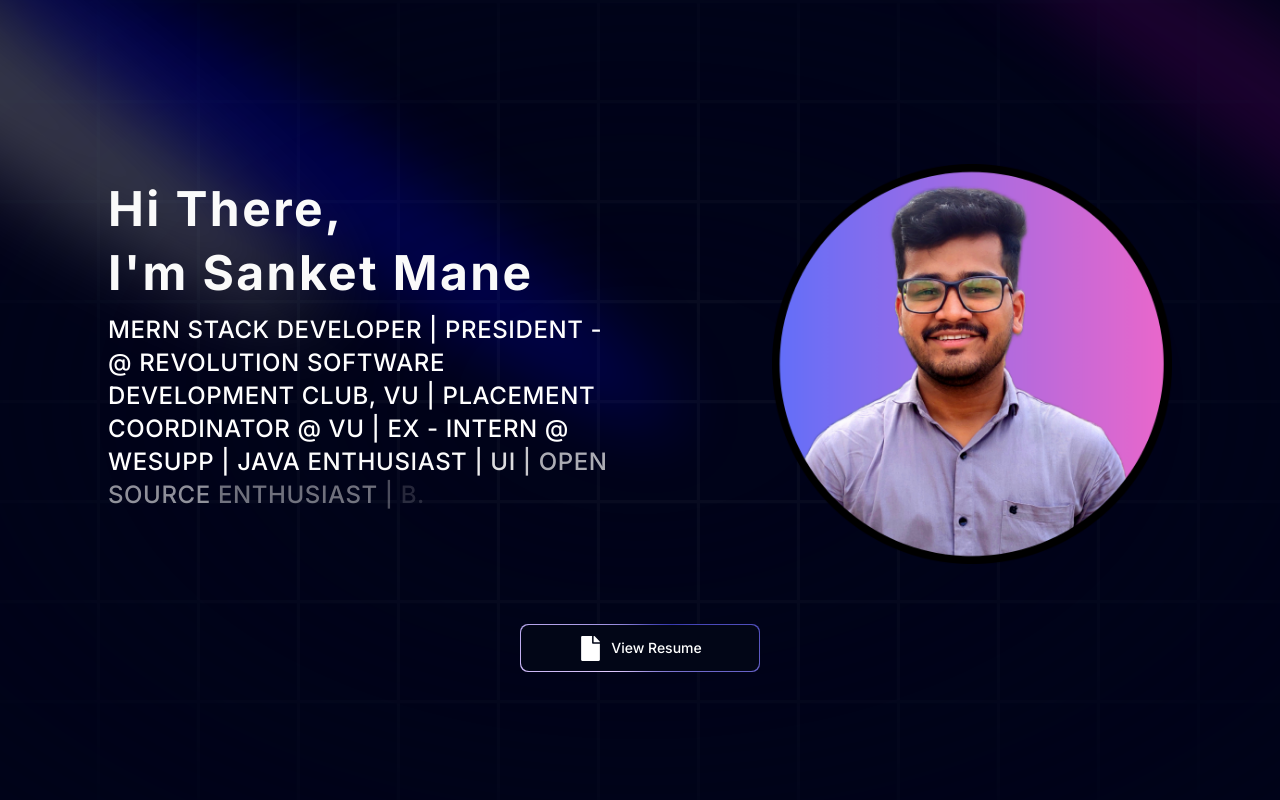
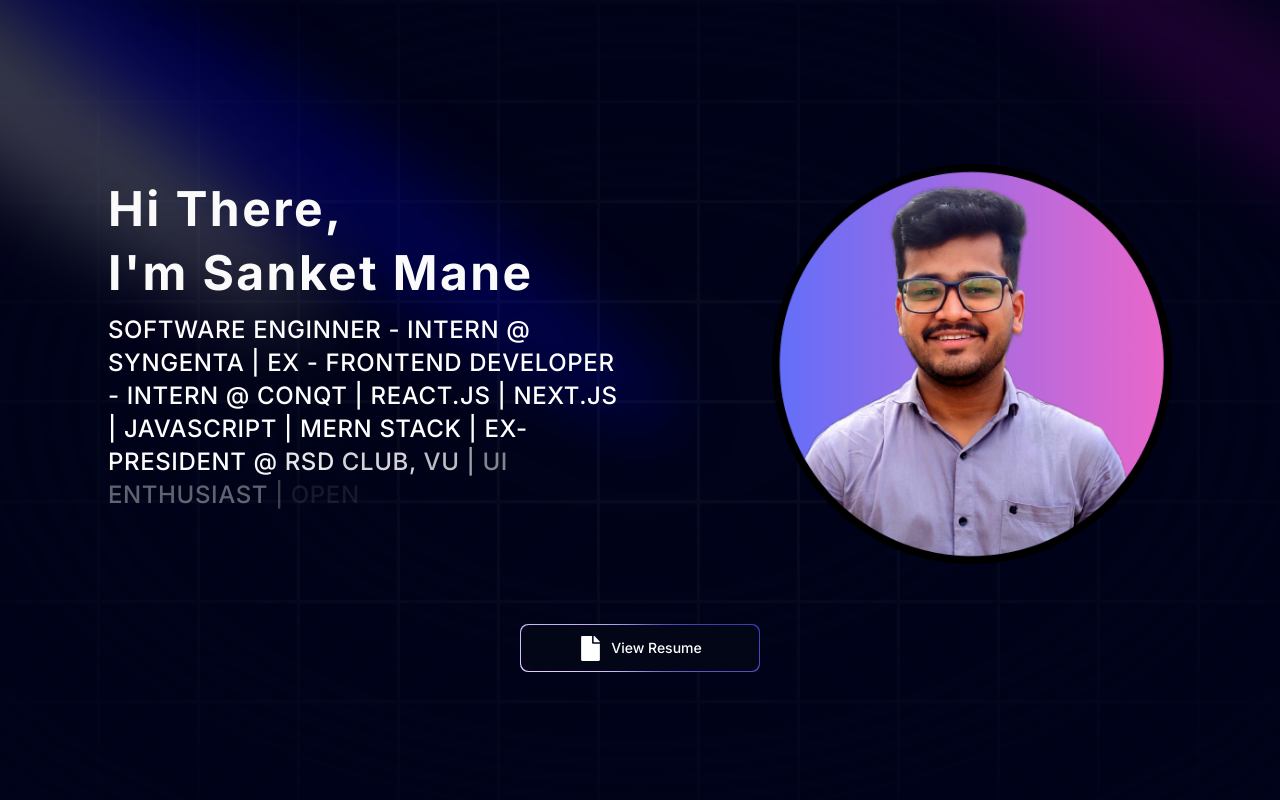
Before and after one commit to sanket560/portfolio-nextjs, a Next.js app: page / in a window 1280 px wide. Shown: the top 800 px of the page. Built offline with nearby package versions, Linux system fonts and the light colour scheme.

Commit message:
updated website

```diff
--- a/components/Experience.tsx
+++ b/components/Experience.tsx
@@ -40,7 +40,7 @@ const Experience = () => {
                   {card.title}
                 </h1>
                 <p className="text-start text-base text-white-100 md:text-lg">
-                  {card.company}
+                  {card.company} | {card.date}
                 </p>
                 <p className="text-start text-white-100 font-semibold">
                   {card.desc}
--- a/components/Hero.tsx
+++ b/components/Hero.tsx
@@ -40,7 +40,7 @@ const Hero = () => {
           </p>
           <TextGenerateEffect
             className="uppercase tracking-widest text-xl text-blue-100 "
-            words="MERN Stack developer | President - @ Revolution Software Development Club, VU | Placement Coordinator @ VU | Ex - Intern @ WESUPP | Java enthusiast | UI | Open source enthusiast | B. Tech (3rd yr) | VU'25 | JSCOE'22"
+            words="Software Enginner - Intern @ Syngenta | Ex - Frontend Developer - Intern @ ConQT | React.js | Next.js | JavaScript | MERN Stack | Ex-President @ RSD Club, VU | UI enthusiast | Open source enthusiast | VU'25 | JSCOE'22"
           />
         </div>
         <div className="max-w-[89vw] flex items-center md:max-w-3xl lg:max-w-[70vw]">
--- a/data/index.ts
+++ b/data/index.ts
@@ -14,7 +14,6 @@ import stripe from '../Images/stripe.svg';
 import redux from '../Images/redux.svg';
 import exp1 from '../Images/exp1.svg'
 import exp2 from '../Images/exp2.svg'
-import exp3 from '../Images/exp3.svg'
 
 export const navItems = [
   { name: "About", link: "#about" },
@@ -76,27 +75,39 @@ export const projects = [
 export const workExperience = [
   {
     id: 1,
-    title: "FullStack Developer - Freelancer",
-    company : "Universal Market Research",
-    desc: "Designed the complete system architecture using Figma, followed by meticulous development in Next.js. Implemented custom forms integrated with RESTful APIs and facilitated client-specific report requests, enhancing user engagement and functionality.",
+    title: "Software Enginner - Intern",
+    company : "Syngenta",
+    desc: "Currently working on the Cropwise Planting project, specifically focusing on Zone Management. Responsible for improving UI/UX, optimizing performance, developing new features, and writing test cases to ensure application reliability and robustness. Enhancing system performance to provide a seamless user experience in large-scale agricultural planning.",
     className: "md:col-span-2",
     img: exp1,
+    date : 'Jan 2025 - Present'
   },
   {
     id: 2,
+    title: "Full Stack Developer - Freelancer",
+    company : "Visionary Matrix",
+    desc: "Designed the complete system architecture using Figma, followed by meticulous development in Next.js. Implemented custom forms integrated with RESTful APIs and facilitated client-specific report requests, enhancing user engagement and functionality.",
+    className: "md:col-span-2",
+    img: exp2,
+    date : 'Jan 2024 - May 2024'
+  },
+  {
+    id: 3,
     title: "Frontend Developer - Intern",
-    company : "WESUPP",
+    company : "Fyoocher",
     desc: "Optimizing the website for performance and user experience, such as improving page load speed and mobile responsiveness. Maintaining the website by updating content, fixing bugs, and adding new features as required.",
     className: "md:col-span-2",
     img: exp2,
+    date : 'Jun 2024 - Dec 2024'
   },
   {
-    id: 3,
+    id: 4,
     title: "Guest Lecture on Git & Github",
     company : "Vishwakarma University",
     desc: "Instructed students on version control concepts, emphasizing its importance in collaborative projects. Provided hands-on training in Git, covering installation, configuration, and fundamental commands and operations. Guided students in using GitHub for collaboration, including account setup and workflows involving pull requests and branches.",
     className: "md:col-span-2",
-    img: exp3,
+    img: exp1,
+    date : '1 Jan 2024'
   }
 ];
 
```
